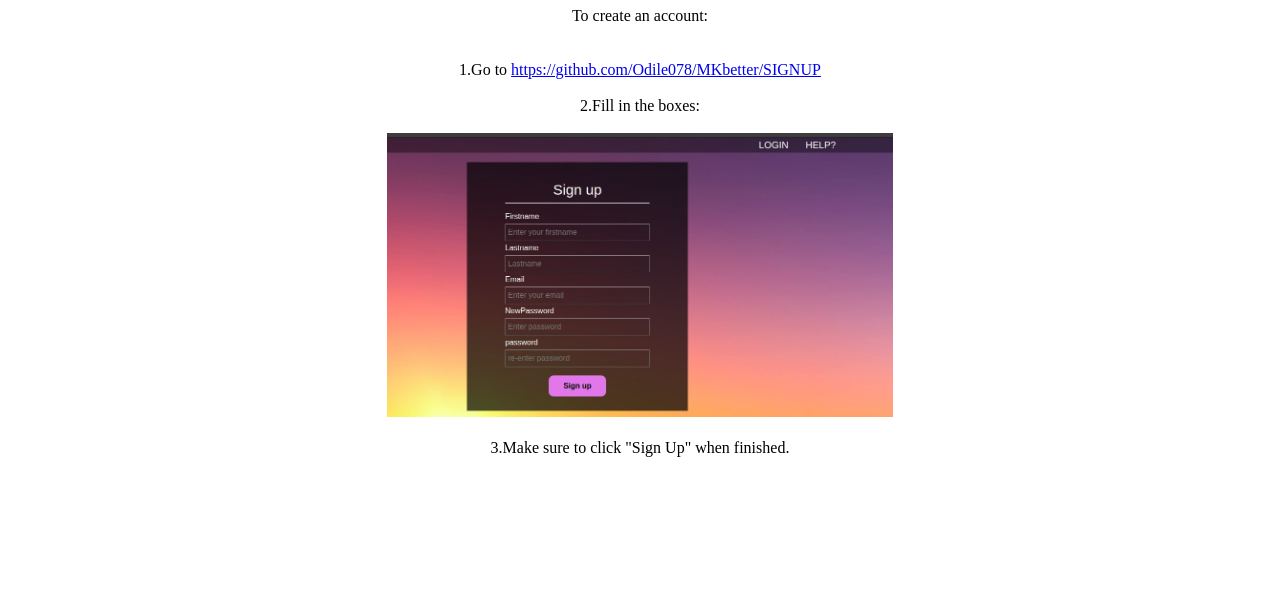
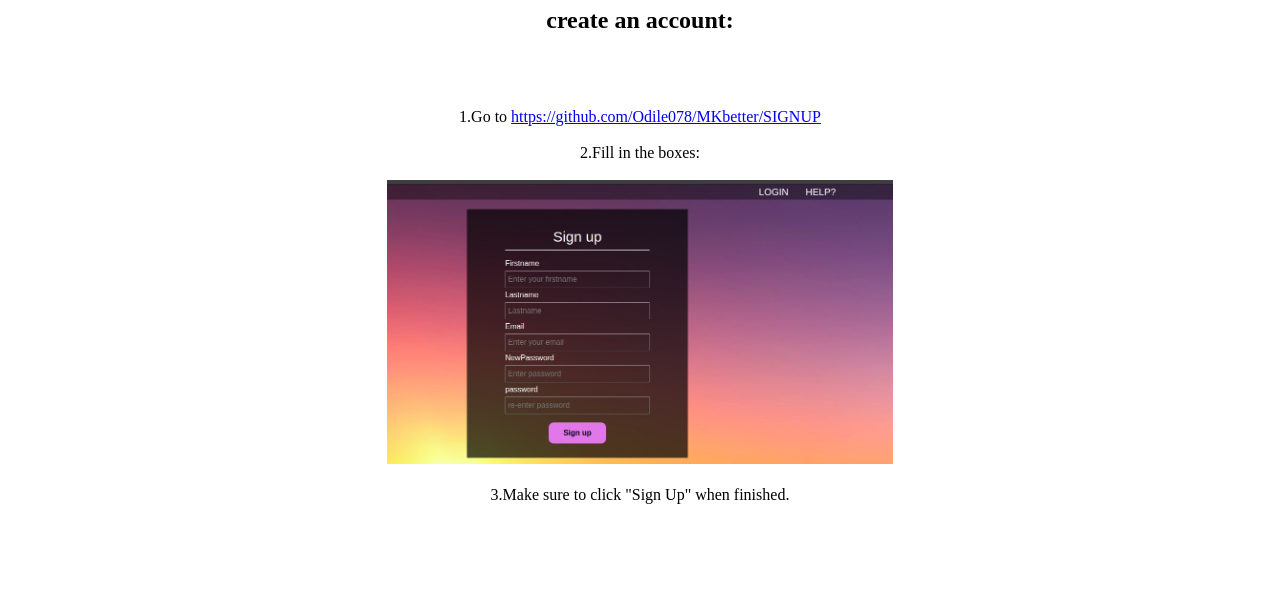
Before and after one commit to Odile078/MKbetter, a plain HTML site: page help.html in a window 1280 px wide. Shown: the part 193-800 px from the top of the page. Drawn offline with Linux system fonts and the light colour scheme.

```diff
--- a/help.html
+++ b/help.html
@@ -23,7 +23,7 @@
     <div class="par">
     <p>
     <h1>HOW CAN I SIGNUP ?<br></h1>
-    To create an account:<br><br><br>
+    <h2>create an account:</h2><br><br><br>
     1.Go to <a href="https://github.com/Odile078/MKbetter">https://github.com/Odile078/MKbetter/SIGNUP</a><br><br>
     2.Fill in the boxes:<br><br>
     <img src="screen.jpg" width="40%" height="50%"><br>
```
